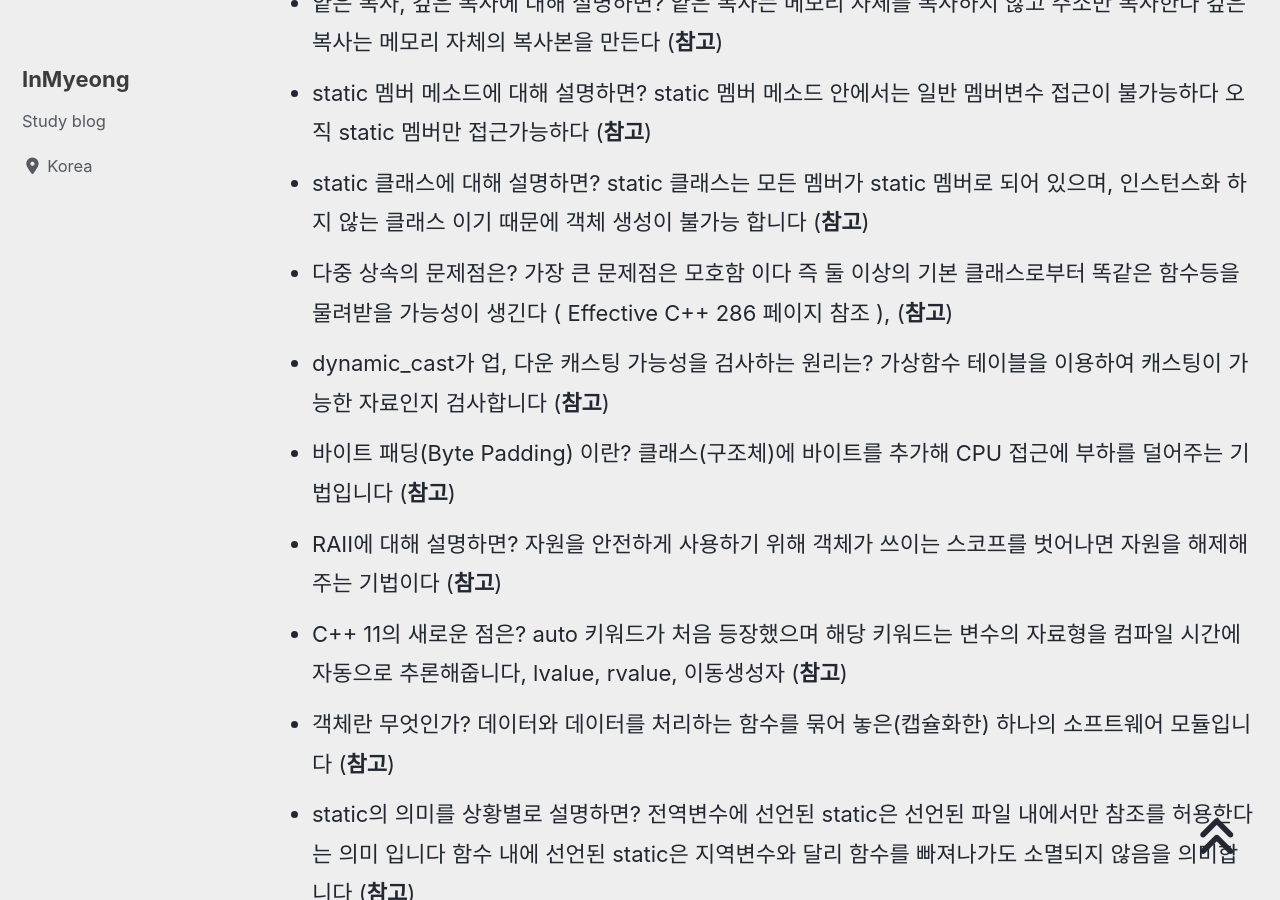
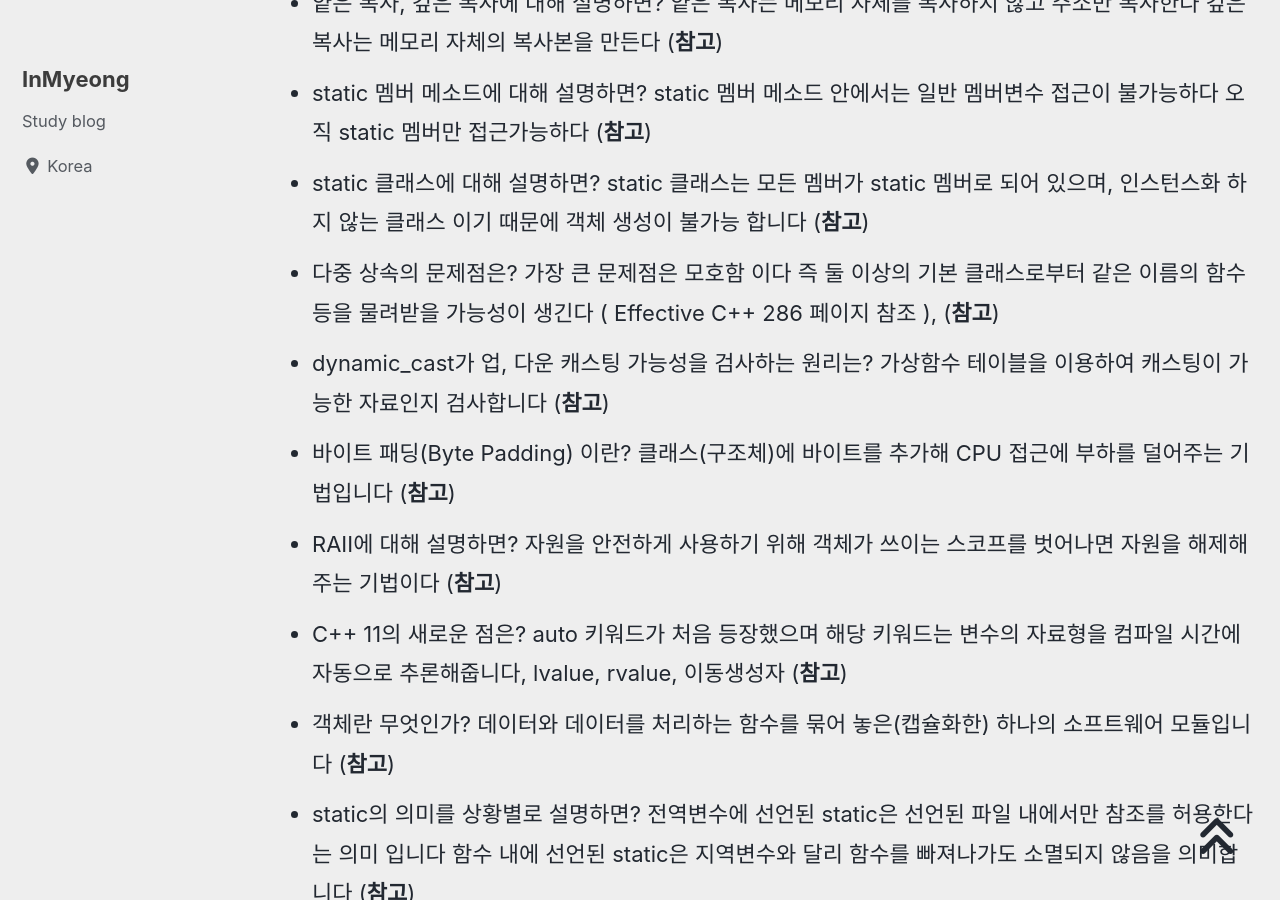
Before and after one commit to devMyeong/devMyeong.github.io, a Jekyll site: the page built from _posts/cs/2022-09-05-블로그-면접준비.md, in a window 1280 px wide and 900 px high, scrolled down 7210 px. Built offline with Jekyll 4.4.1, drawn with Linux system fonts in a browser that asks for light colours; cached includes are drawn as plain includes; nearby versions of some CDN libraries; some web fonts are replaced; comment, search, counter and statistics services are not loaded.

Commit message:
Chore : CS지식 내용 수정

```diff
--- a/_posts/cs/2022-09-05-블로그-면접준비.md
+++ b/_posts/cs/2022-09-05-블로그-면접준비.md
@@ -72,7 +72,7 @@ last_modified_at: 2022-10-30
 - 얕은 복사, 깊은 복사에 대해 설명하면? 얕은 복사는 메모리 자체를 복사하지 않고 주소만 복사한다 깊은 복사는 메모리 자체의 복사본을 만든다 ([**참고**](https://uncertainty-momo.tistory.com/46))
 - static 멤버 메소드에 대해 설명하면? static 멤버 메소드 안에서는 일반 멤버변수 접근이 불가능하다 오직 static 멤버만 접근가능하다 ([**참고**](https://velog.io/@ddongg00/C-static))
 - static 클래스에 대해 설명하면? static 클래스는 모든 멤버가 static 멤버로 되어 있으며, 인스턴스화 하지 않는 클래스 이기 때문에 객체 생성이 불가능 합니다 ([**참고**](https://uncertainty-momo.tistory.com/46?category=0))
-- 다중 상속의 문제점은? 가장 큰 문제점은 모호함 이다 즉 둘 이상의 기본 클래스로부터 똑같은 함수등을 물려받을 가능성이 생긴다 ( Effective C++ 286 페이지 참조 ), ([**참고**](https://hakyoug.tistory.com/80?category=851272))
+- 다중 상속의 문제점은? 가장 큰 문제점은 모호함 이다 즉 둘 이상의 기본 클래스로부터 같은 이름의 함수등을 물려받을 가능성이 생긴다 ( Effective C++ 286 페이지 참조 ), ([**참고**](https://hakyoug.tistory.com/80?category=851272))
 - dynamic_cast가 업, 다운 캐스팅 가능성을 검사하는 원리는? 가상함수 테이블을 이용하여 캐스팅이 가능한 자료인지 검사합니다 ([**참고**](https://hakyoug.tistory.com/80?category=851272))
 - 바이트 패딩(Byte Padding) 이란? 클래스(구조체)에 바이트를 추가해 CPU 접근에 부하를 덜어주는 기법입니다 ([**참고**](https://sanghun219.tistory.com/49))
 - RAII에 대해 설명하면? 자원을 안전하게 사용하기 위해 객체가 쓰이는 스코프를 벗어나면 자원을 해제해주는 기법이다 ([**참고**](https://overface.tistory.com/564))
```
